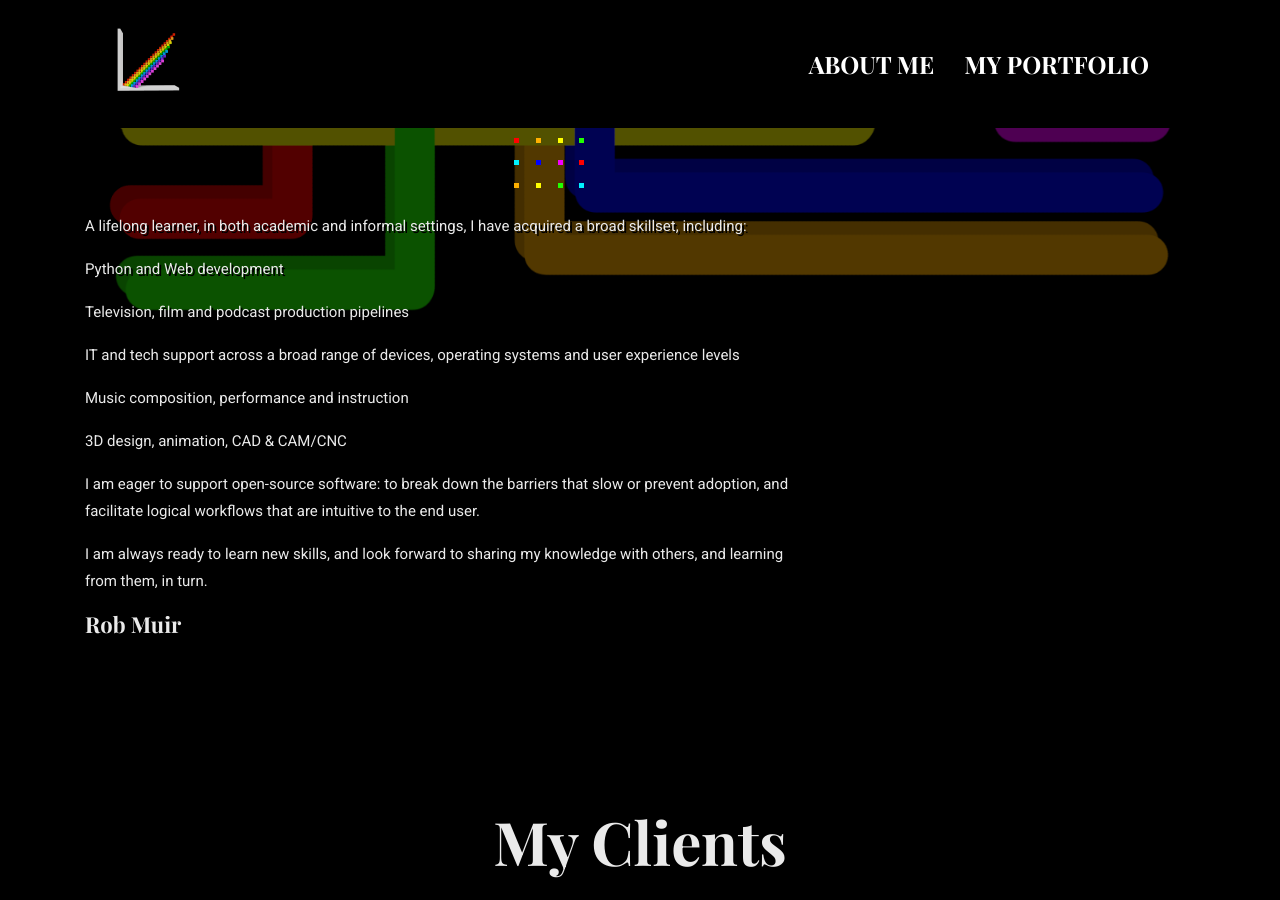
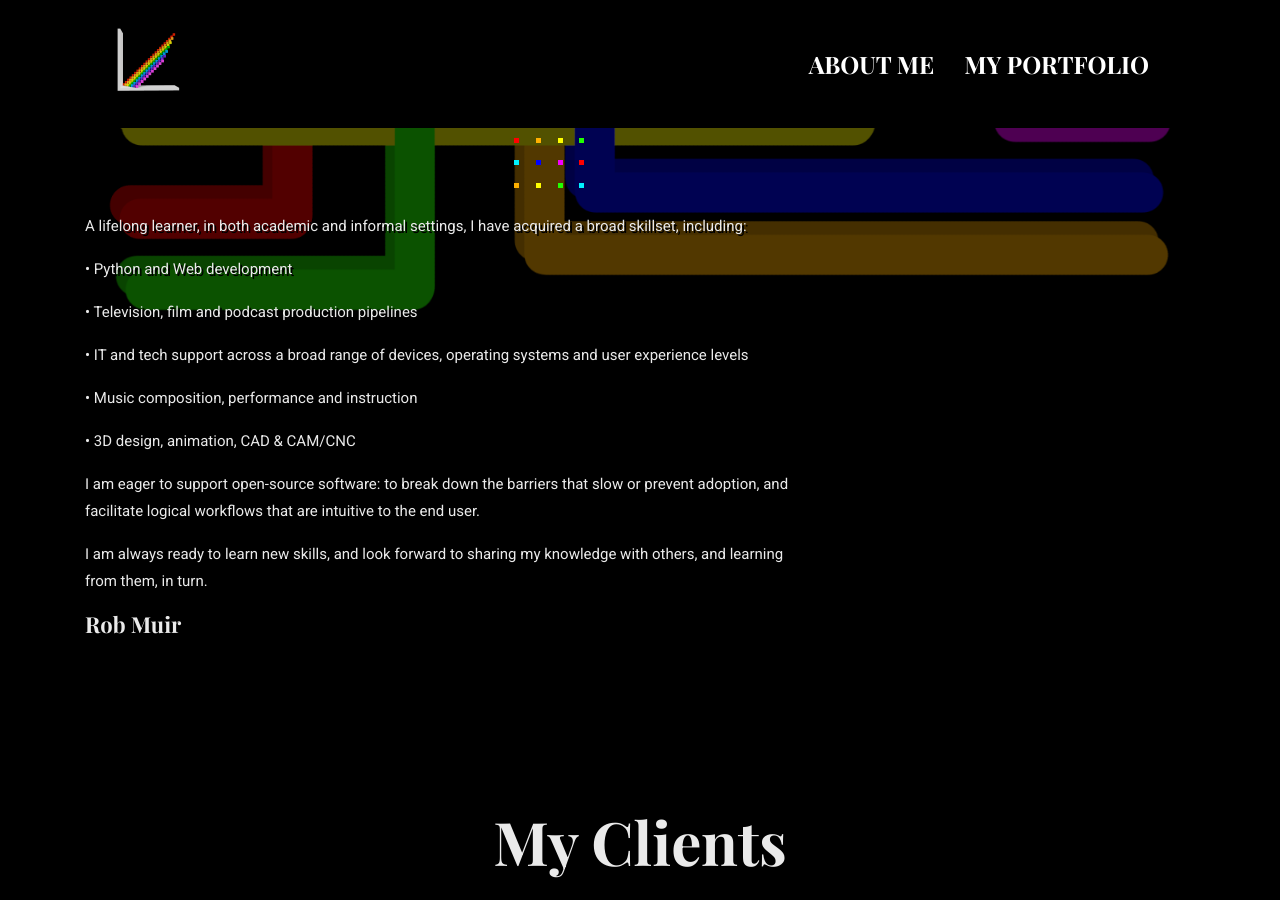
Before and after one commit to SpectralVectors/spectralvectors.github.io, a Jekyll site: the page built from _pages/about.md, in a window 1280 px wide and 900 px high, scrolled down 359 px. Built offline with Jekyll 4.4.1, drawn with Linux system fonts in a browser that asks for light colours.

```diff
--- a/_pages/about.md
+++ b/_pages/about.md
@@ -8,15 +8,15 @@ signature: assets/images/about/signature.png
 
 A lifelong learner, in both academic and informal settings, I have acquired a broad skillset, including:
 
-Python and Web development
+• Python and Web development
 
-Television, film and podcast production pipelines
+• Television, film and podcast production pipelines
 
-IT and tech support across a broad range of devices, operating systems and user experience levels
+• IT and tech support across a broad range of devices, operating systems and user experience levels
 
-Music composition, performance and instruction
+• Music composition, performance and instruction
 
-3D design, animation, CAD & CAM/CNC
+• 3D design, animation, CAD & CAM/CNC
 
 I am eager to support open-source software: to break down the barriers that slow or prevent adoption, and facilitate logical workflows that are intuitive to the end user.
 
```
